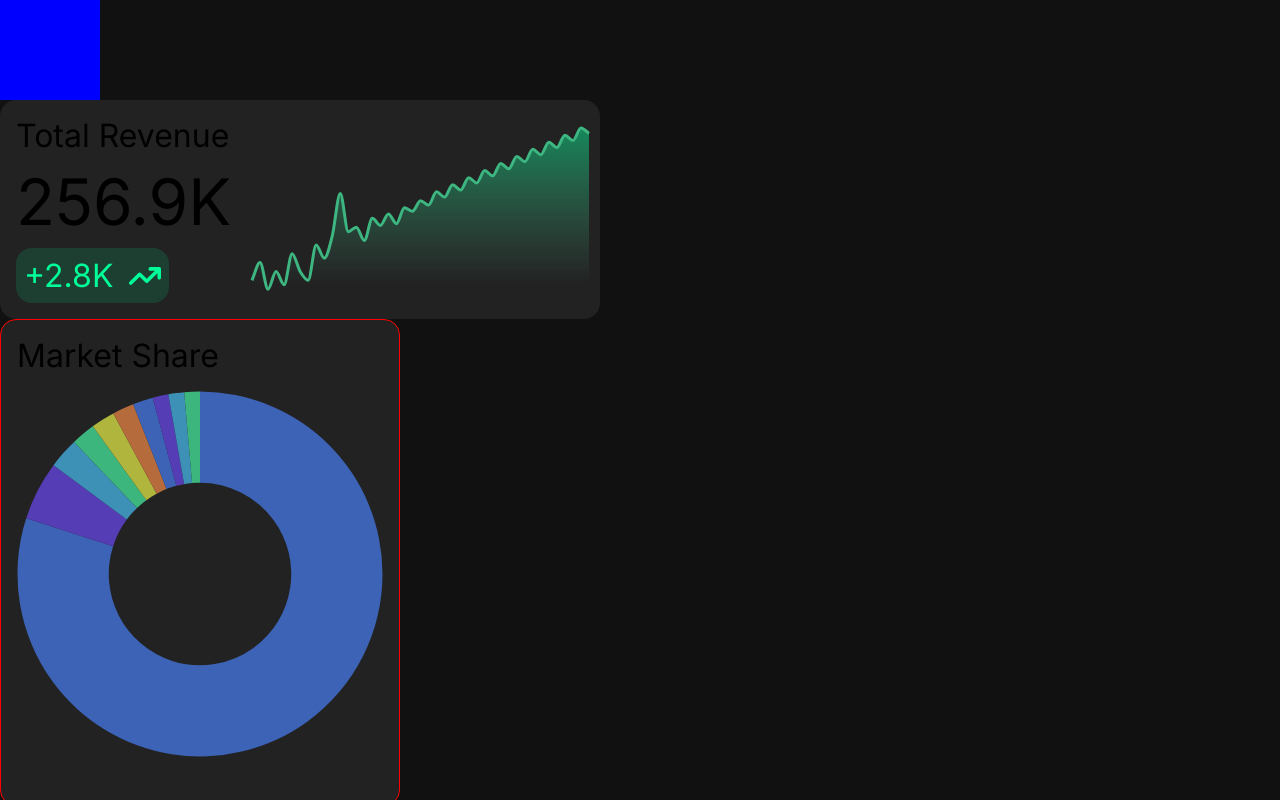
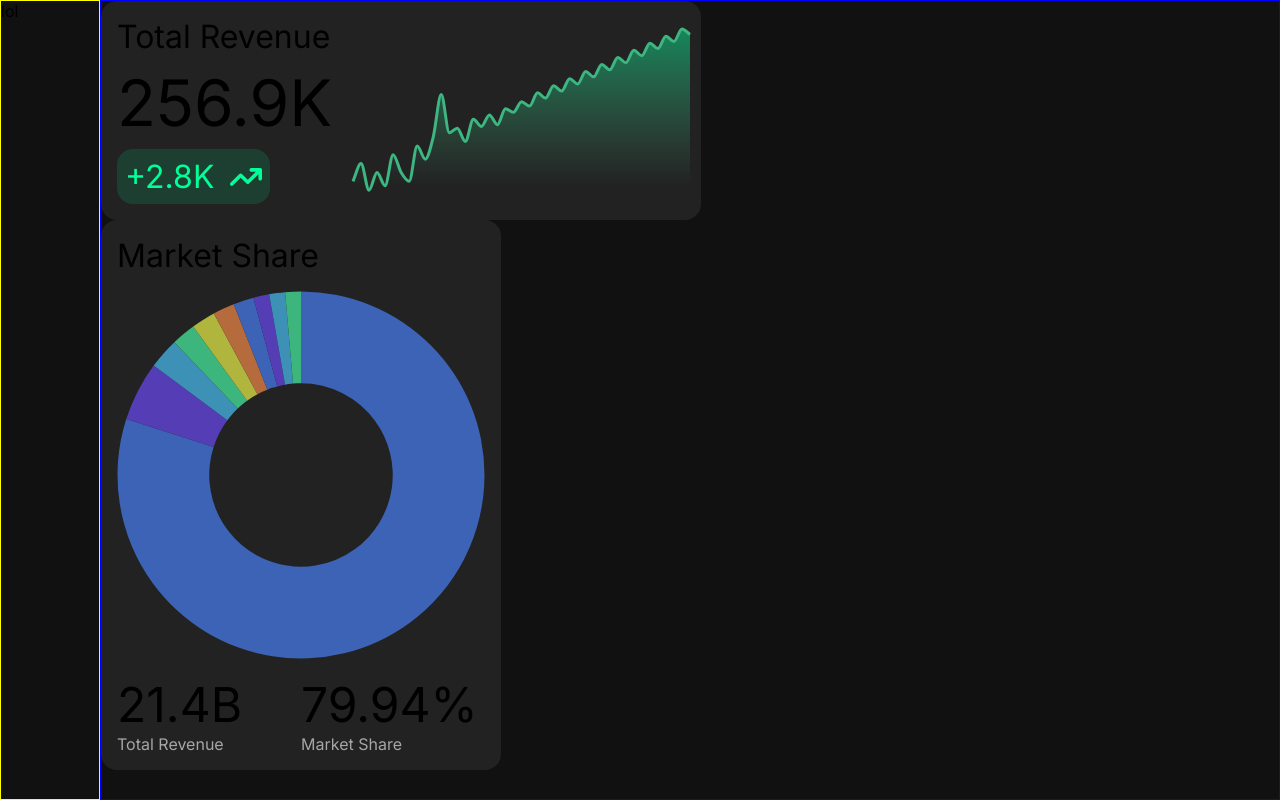
Before and after one commit to bogdanblazhkevych/motion-proto, a Next.js app: page /dashboard in a window 1280 px wide. Built offline with nearby package versions, Linux system fonts and the light colour scheme.

Commit message:
starting work on menu

```diff
--- a/src/app/components/marketshare/marketshare.tsx
+++ b/src/app/components/marketshare/marketshare.tsx
@@ -69,6 +69,16 @@ export default function MarketShare() {
         }).format(number);
     }
 
+    const getMarketShare = (revenue: number) => {
+        const totalRevenue = companiesData.reduce((accum, current) => {
+            return accum + current
+        }, 0)
+
+        const fractionalMarketShare = Number((revenue / totalRevenue).toFixed(4))
+
+        return fractionalMarketShare * 100 + "%"
+    }
+
     const data = {
         labels: ['Red', 'Blue', 'Yellow', 'Green', 'Purple', 'Orange'],
         datasets: [
@@ -110,6 +120,7 @@ export default function MarketShare() {
         },
         events: []
     };
+
     return (
         <div className={styles.marketsharewrapper}>
             <div className={styles.title}>
@@ -119,12 +130,22 @@ export default function MarketShare() {
                 <Chart ref={chartRef} type='doughnut' data={data} options={options} />
             </div>
             <div className={styles.metricwrapper}>
-                <div className={styles.revenuemetric}>
-                    {/* {inCurrency(companiesData[0])} */}
+                <div className={styles.metric}>
+                    <div className={styles.metricvalue}>
+                        {inCurrency(companiesData[0])}
+                    </div>
+                    <div className={styles.metricname}>
+                        Total Revenue
+                    </div>
                 </div>
-            </div>
-            <div className={styles.metricwrapper}>
-
+                <div className={styles.metric}>
+                    <div className={styles.metricvalue}>
+                        {getMarketShare(companiesData[0])}
+                    </div>
+                    <div className={styles.metricname}>
+                        Market Share
+                    </div>
+                </div>
             </div>
         </div>
     )
--- a/src/app/components/marketshare/styles.module.css
+++ b/src/app/components/marketshare/styles.module.css
@@ -1,5 +1,5 @@
 .marketsharewrapper{
-    border: 1px solid red;
+    /* border: 1px solid red; */
     width: 400px;
     height: fit-content;
     display: flex;
@@ -11,10 +11,24 @@
 }
 
 .chartwrapper{
-    /* border: 1px solid red; */
     width: 100%;
 }
 
 .title{
     font-size: 2rem;
 }
+
+.metricvalue{
+    font-size: 3rem;
+}
+
+.metricwrapper{
+    display: flex;
+}
+.metric{
+    width: 50%;
+}
+
+.metricname{
+    color: #A6A6A6
+}
--- a/src/app/dashboard/dashboard.tsx
+++ b/src/app/dashboard/dashboard.tsx
@@ -17,17 +17,12 @@ export default function Dashboard() {
 
   const [openModules, setOpenModules] = useState<openModulesInterface>({colab: false})
 
-  // useEffect(() => {
-  //   console.log(openModules)
-  // }, [openModules])
-
   return (
-    <main className={styles.main}>
-      {openModules.colab && <Colab openModules={openModules} setOpenModules={setOpenModules}/>}
-      <ColabIcon openModules={openModules} setOpenModules={setOpenModules}/>
+    <div className={styles.dashboardwrapper}>
+      {/* {openModules.colab && <Colab openModules={openModules} setOpenModules={setOpenModules}/>} */}
+      {/* <ColabIcon openModules={openModules} setOpenModules={setOpenModules}/> */}
       <Revenue />
       <MarketShare />
-      {/* <Canvas /> */}
-    </main>
+    </div>
   )
 }
--- /dev/null
+++ b/src/app/dashboard/menu/menu.tsx
@@ -0,0 +1,9 @@
+import styles from './styles.module.css'
+
+export default function Menu() {
+    return(
+        <div className={styles.menuwrapper}>
+            lol
+        </div>
+    )
+}
--- /dev/null
+++ b/src/app/dashboard/menu/styles.module.css
@@ -0,0 +1,4 @@
+.menuwrapper{
+    border: 1px solid yellow;
+    width: 100px
+}
--- a/src/app/dashboard/page.tsx
+++ b/src/app/dashboard/page.tsx
@@ -1,10 +1,12 @@
 import Dashboard from './dashboard'
+import Menu from './menu/menu'
 import styles from './styles.module.css'
 
 export default function DashboardPage() {
 
   return (
     <main className={styles.main}>
+      <Menu />
       <Dashboard />
     </main>
   )
--- a/src/app/dashboard/styles.module.css
+++ b/src/app/dashboard/styles.module.css
@@ -1,4 +1,10 @@
 .main{
     /* border: 1px solid red; */
     height: 100vh;
+    display: flex;
 }
+
+.dashboardwrapper{
+    border: 1px solid blue;
+    flex: 1;
+}
```
